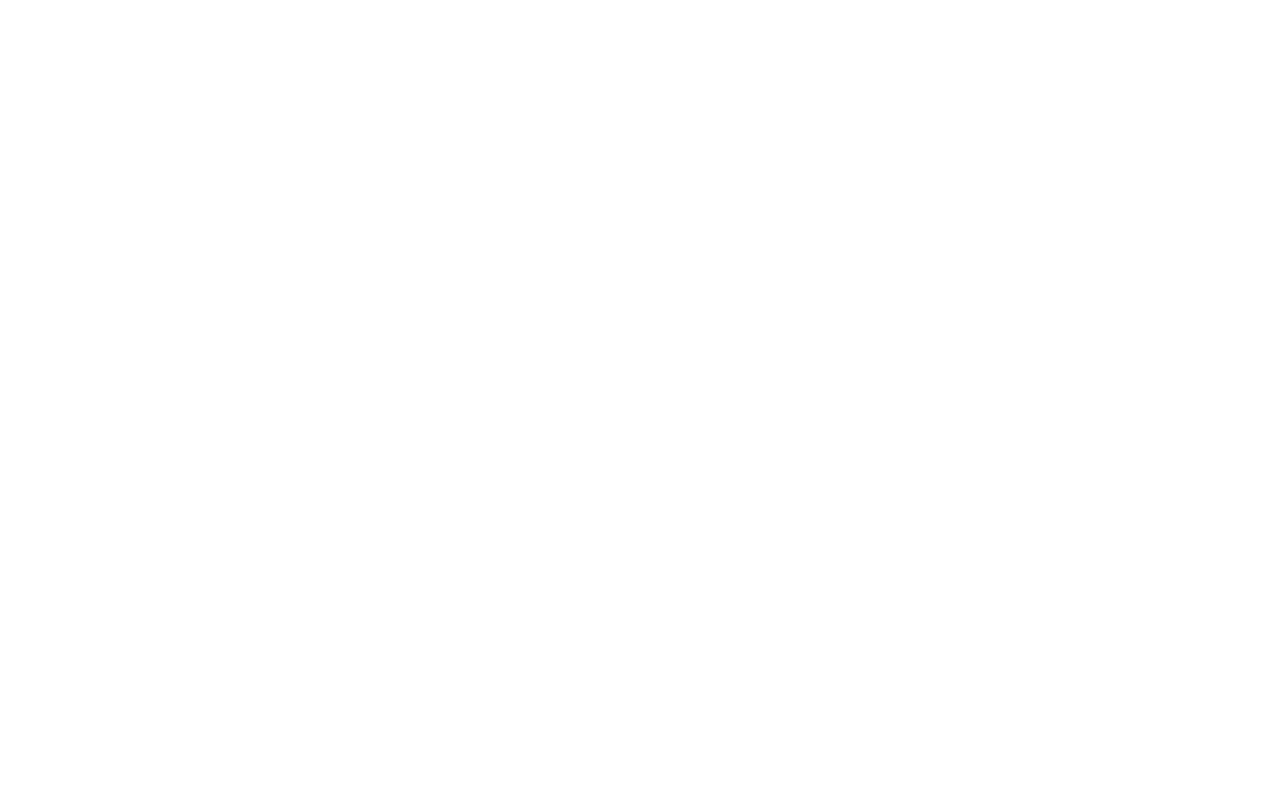
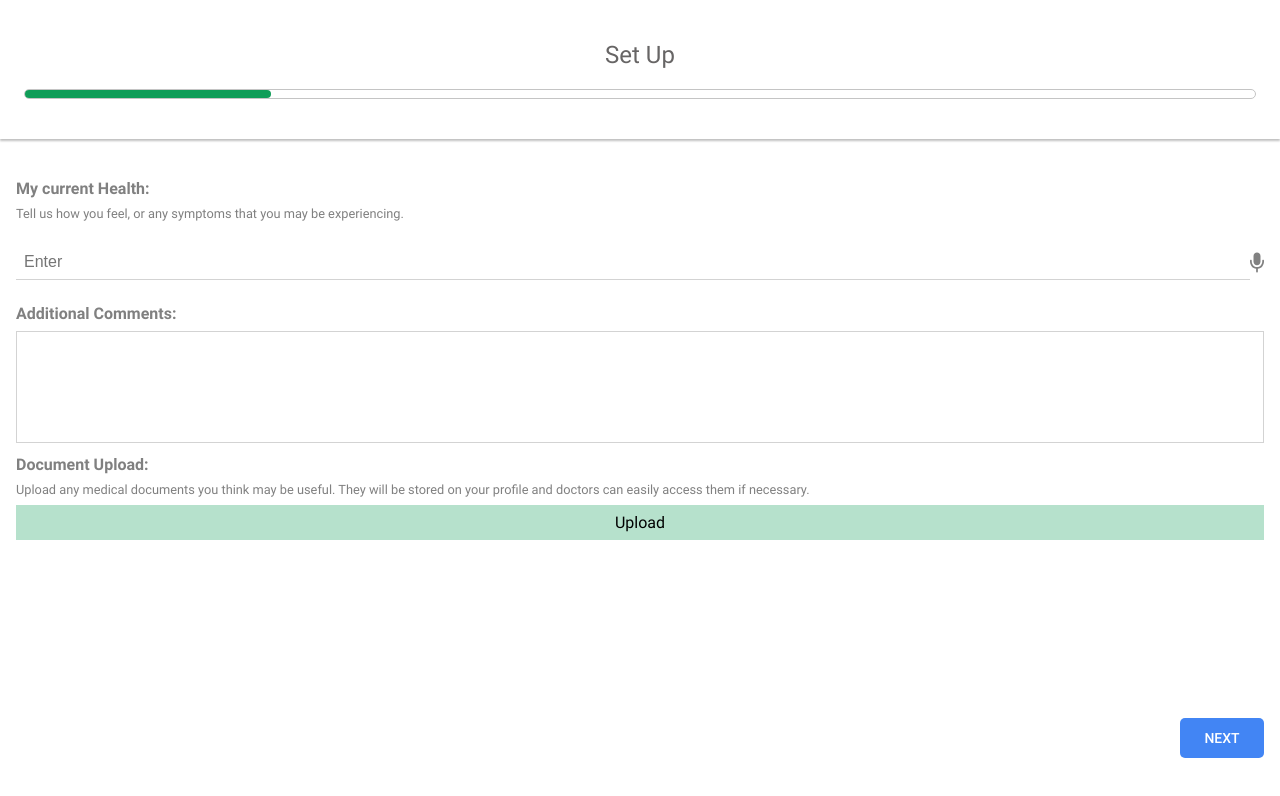
Before and after one commit to dylan-galbraith/tinder-md, a React (Create React App) app in the folder client/: page /config-5-final in a window 1280 px wide. Shown: the top 796 px of the page. Built offline with nearby package versions, Linux system fonts and the light colour scheme.

Commit message:
Create and style final config page

```diff
--- a/client/src/App.js
+++ b/client/src/App.js
@@ -7,6 +7,7 @@
 import Profile from "./components/Profile/Profile";
 import ConfigLanguage from "./components/ConfigLanguage/ConfigLanguage";
 import ConfigWelcome from "./components/ConfigWelcome/ConfigWelcome";
+import ConfigFinal from './components/ConfigFinal/ConfigFinal';
 
 function App() {
   return (
@@ -17,6 +18,7 @@
           <Route path="/signup" component={Signup}/>
           <Route path="/config-0-welcome" component={ConfigWelcome}/>
           <Route path="/config-1-language" component={ConfigLanguage}/>
+          <Route path='/config-5-final' component={ConfigFinal} />
           <Route path="/home" component={HomePage}/>
           <Route path="/chat" component={Chat}/>
           <Route path="/profile" component={Profile}/>
--- /dev/null
+++ b/client/src/components/ConfigFinal/ConfigFinal.js
@@ -0,0 +1,55 @@
+import "./ConfigFinal.scss";
+import NextButton from "../NextButton/NextButton";
+import Setup from "../Setup/Setup";
+import { Component } from 'react';
+import micIcon from '../../assets/icons/mic-icon.svg';
+
+class ConfigFinal extends Component {
+
+  state={
+    currentHealth: []
+  }
+
+  submitHandler = (e) => {
+    console.log(e);
+    e.preventDefault();
+    this.setState({
+      currentHealth: [...this.state.currentHealth, e.target.health.value]
+    })
+    e.target.health.value = '';
+  }
+
+  render() {
+    console.log(this.state);
+    return (
+      <div>
+        <Setup />
+        <div className="config-final">
+          <h2 className="config-final__heading">My current Health:</h2>
+          <p className="config-final__text">Tell us how you feel, or any symptoms that you may be experiencing.</p>
+          <form className="config-final__form" onSubmit={this.submitHandler}>
+            <input className="config-final__input" name="health" type="text" placeholder="Enter"/>
+            <img src={micIcon} />
+            <button className="config-final__form-button">add</button>
+          </form>
+          <div>
+            {this.state.currentHealth.map(item => {
+              return <div className="config-final__input-card">{item}</div>
+            })}
+          </div>
+          <h2 className="config-final__heading">Additional Comments:</h2>
+          <textarea className="config-final__text-area" type="text" />
+          <h2 className="config-final__heading">Document Upload:</h2>
+          <p className="config-final__text">Upload any medical documents you think may be useful. They will be stored on your profile and doctors can easily access them if necessary.</p>
+          <button className="config-final__upload">Upload</button>
+
+        </div>
+
+        <NextButton link="/config-2-info" />
+      </div>
+    )
+
+  }
+}
+
+export default ConfigFinal;
--- /dev/null
+++ b/client/src/components/ConfigFinal/ConfigFinal.scss
@@ -0,0 +1,56 @@
+@use '../../partials/variables' as *;
+
+.config-final {
+  padding: 2rem 1rem;
+  color: gray;
+
+  &__heading {
+    padding-top: 0.5rem;
+  }
+
+  &__text {
+    font-size: 0.8rem;
+    padding: 0.5rem 0;
+  }
+  &__form {
+    display: flex;
+  }
+
+  &__input {
+    margin: 1rem 0;
+    border-bottom: 1px solid lightgray;
+    width: 100%;
+    padding: 0.5rem;
+  }
+
+  &__form-button {
+    display: none;
+  }
+
+  &__input-card {
+    font-size: 0.8rem;
+    background-color: rgb(244,180,0,0.5);
+    padding: 0.5rem;
+    display: inline-block;
+    margin-right: 0.5rem;
+    color: black;
+  }
+
+  &__text-area {
+    height: 7rem;
+    width: 100%;
+    resize: none;
+    border: 1px solid lightgray;
+    margin-top: 0.5rem;
+    padding: 1rem;
+    font-family: 'Roboto-G';
+    font-size: 0.8rem;
+  }
+
+  &__upload {
+    width: 100%;
+    padding: 0.5rem;
+    background-color: rgb(15,157,88,0.3);
+    font-family: 'Roboto-G';
+  }
+}
```
Also changed, not shown: client/src/assets/icons/mic-icon.svg (added).
